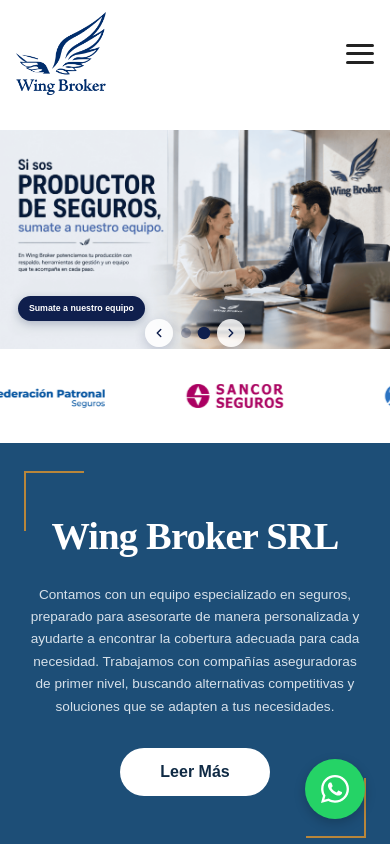
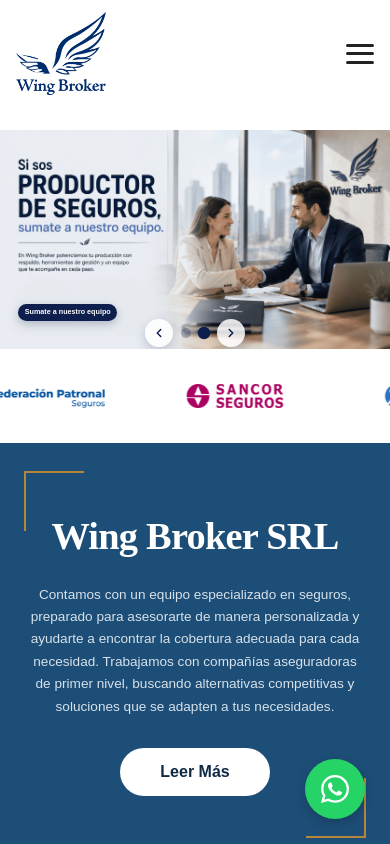
Before and after one commit to agusyutas/Wing-Broker, a React (Vite) app: page / in a window 390 px wide. Shown: the top 844 px of the page. Built offline with nearby package versions, Linux system fonts and the light colour scheme; a web font is replaced by a local one.

Commit message:
version 2.0

```diff
--- a/src/index.css
+++ b/src/index.css
@@ -136,6 +136,7 @@
 
 .carousel-track {
   display: flex;
+  align-items: flex-start;
   transition: transform 0.6s ease;
 }
 
@@ -330,8 +331,8 @@
 
   .banner-cta {
     bottom: 14%;
-    padding: 0.7em 1.3em;
-    font-size: 0.62rem;
+    padding: 0.5em 1em;
+    font-size: 0.5rem;
     box-shadow: 0 3px 8px rgba(15, 31, 77, 0.25);
   }
 
@@ -392,8 +393,8 @@
 
   .banner-cta {
     bottom: 13%;
-    padding: 0.65em 1.2em;
-    font-size: 0.55rem;
+    padding: 0.45em 0.9em;
+    font-size: 0.45rem;
   }
 }
 
```
